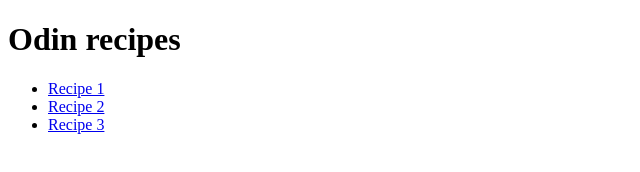
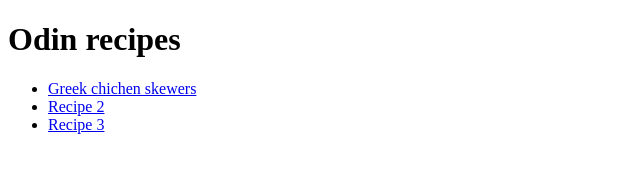
Before and after one commit to Old-soldier/odin-recipes, a plain HTML site: page index.html in a window 1280 px wide. Shown: the whole page, without its empty margins (0-640 px from the left). Drawn offline with Linux system fonts and the light colour scheme.

Commit message:
Edit index.html

```diff
--- a/index.html
+++ b/index.html
@@ -8,7 +8,7 @@
     <body>
         <h1>Odin recipes</h1>
             <ul>
-                <li><a href ="recipes/recipe1.html">Recipe 1</a></li>
+                <li><a href ="recipes/recipe1.html">Greek chichen skewers</a></li>
                 <li><a href ="recipes/recipe2.html">Recipe 2</a></li>
                 <li><a href ="recipes/recipe3.html">Recipe 3</a></li>
             </ul>
```
